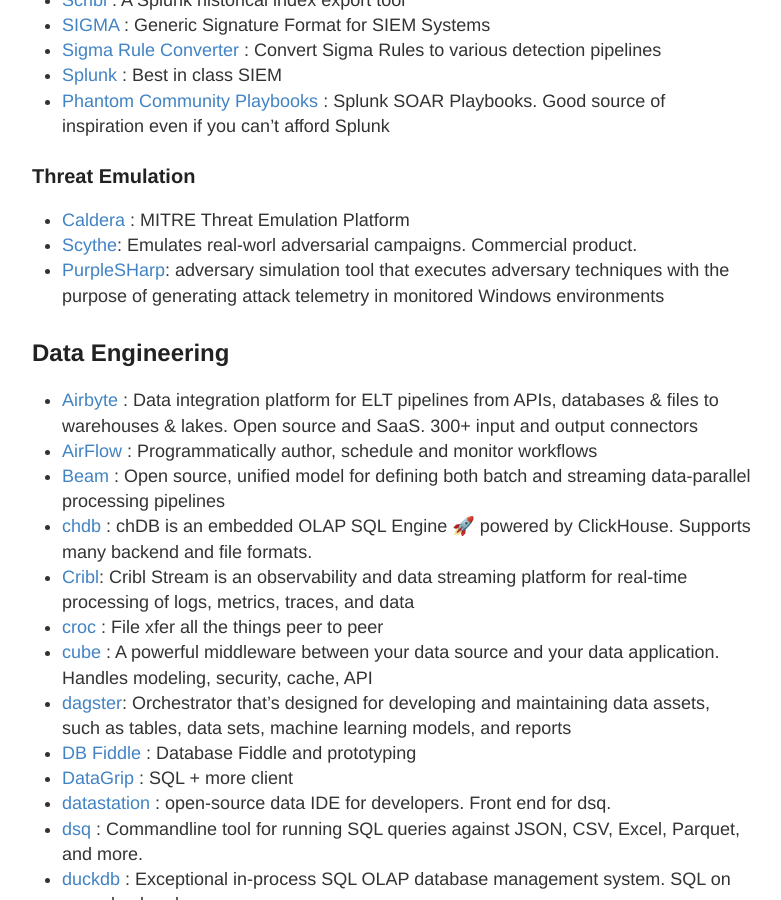
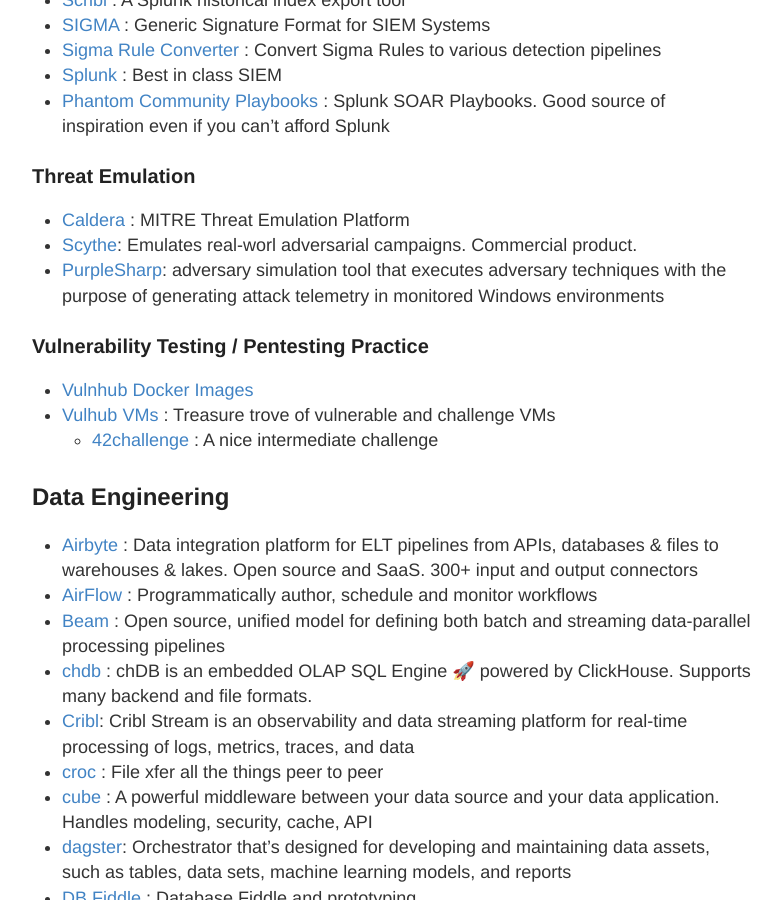
Before and after one commit to stevehenderson/stevehenderson.github.io, a Jekyll site: the page built from links.md, in a window 1280 px wide and 900 px high, scrolled down 5691 px. Shown: the whole window, without its empty margins (248-1029 px from the left). Built offline with Jekyll 4.4.1, drawn with Linux system fonts in a browser that asks for light colours.

Commit message:
Update links.md

```diff
--- a/links.md
+++ b/links.md
@@ -184,7 +184,12 @@
 ### Threat Emulation
    * [Caldera](https://caldera.mitre.org/) : MITRE Threat Emulation Platform
    * [Scythe](https://scythe.io/):  Emulates real-worl adversarial campaigns.  Commercial product.
-   * [PurpleSHarp](https://github.com/mvelazc0/PurpleSharp): adversary simulation tool that executes adversary techniques with the purpose of generating attack telemetry in monitored Windows environments
+   * [PurpleSharp](https://github.com/mvelazc0/PurpleSharp): adversary simulation tool that executes adversary techniques with the purpose of generating attack telemetry in monitored Windows environments
+
+### Vulnerability Testing / Pentesting Practice
+   * [Vulnhub Docker Images](https://github.com/vulhub/vulhub)
+   * [Vulhub VMs](https://www.vulnhub.com/) : Treasure trove of vulnerable and challenge VMs
+     * [42challenge](https://www.vulnhub.com/entry/42challenge-1,465/) : A nice intermediate challenge
 
 ## Data Engineering
    * [Airbyte](https://airbyte.com/) : Data integration platform for ELT pipelines from APIs, databases & files to warehouses & lakes.  Open source and SaaS.  300+ input and output connectors
```
